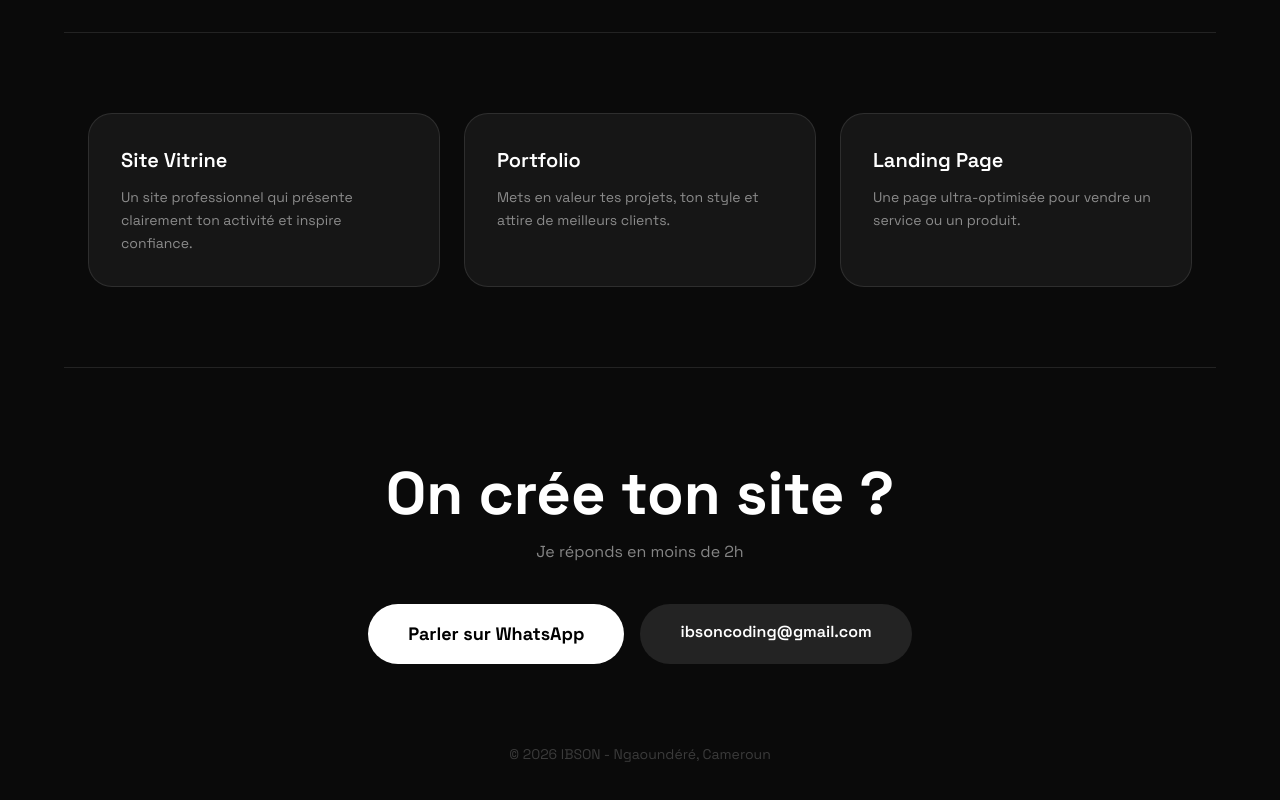
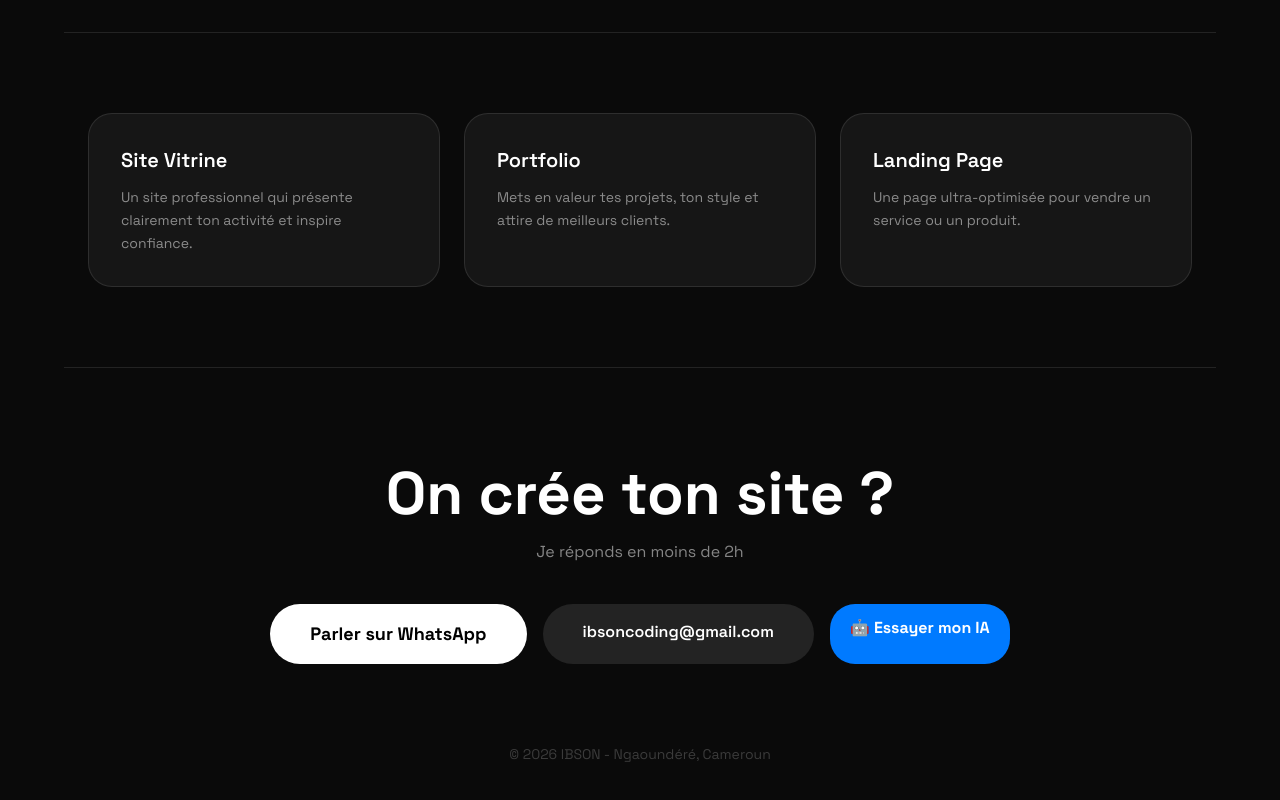
Before and after one commit to ibsoncoding/Ibson.github.io, a plain HTML site: page index.html in a window 1280 px wide. Shown: the part 738-1538 px from the top of the page. Drawn offline with nearby package versions, Linux system fonts and the light colour scheme.

Commit message:
Update index.html

```diff
--- a/index.html
+++ b/index.html
@@ -41,6 +41,7 @@
   <div class="mt-10 flex justify-center gap-4 flex-wrap">
     <a href="https://wa.me/237695290954" target="_blank" class="bg-white text-black px-10 py-4 rounded-full font-bold text-lg">Parler sur WhatsApp</a>
     <a href="mailto:ibsoncoding@gmail.com" class="bg-white/10 px-10 py-4 rounded-full font-semibold">ibsoncoding@gmail.com</a>
+<a href="ai.html" style="background:#007aff;color:white;padding:12px 20px;border-radius:25px;text-decoration:none;font-weight:bold;">🤖 Essayer mon IA</a>
   </div>
   <p class="mt-20 text-white/20 text-sm">© 2026 IBSON - Ngaoundéré, Cameroun</p>
 </section>
```
